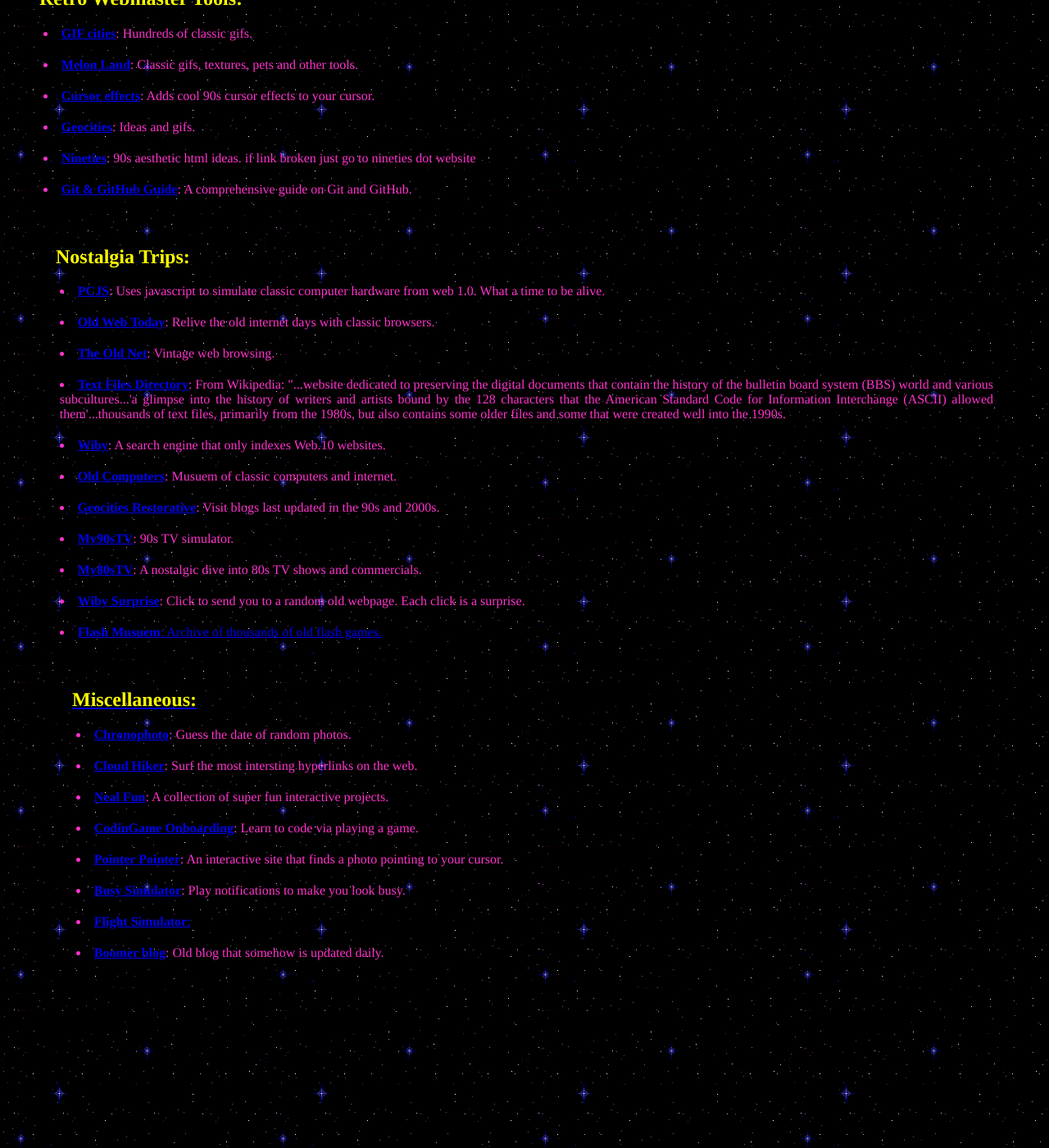
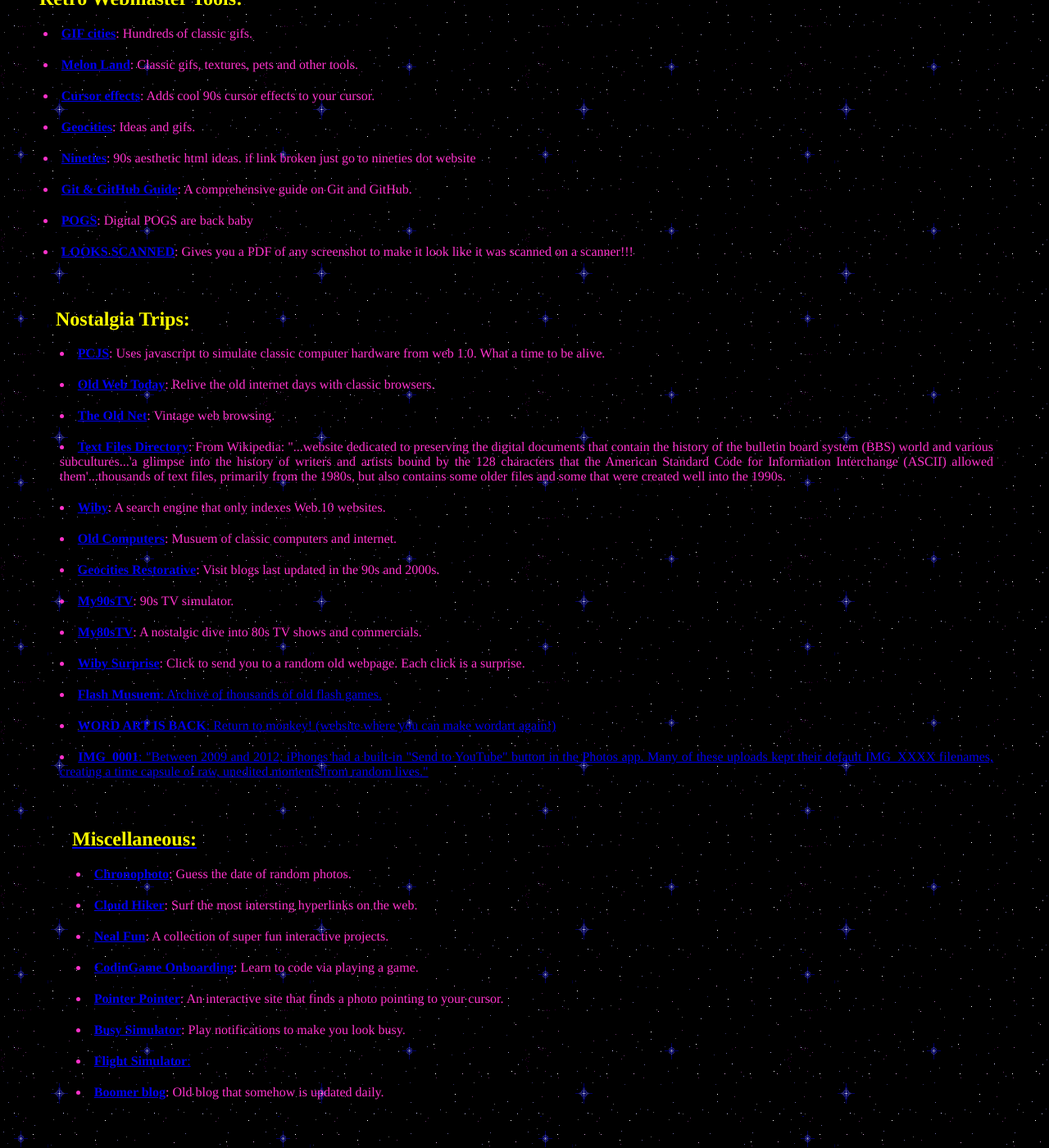
Before and after one commit to Catofminerva/Catofminerva.github.io, a Jekyll site: the page coolsite.html, which Jekyll copies as it is, in a window 1280 px wide and 1400 px high, scrolled down 1431 px. Shown: the whole window at 82% size. Built offline with Jekyll 4.4.1, drawn with Linux system fonts in a browser that asks for light colours.

Commit message:
Update coolsite.html

```diff
--- a/coolsite.html
+++ b/coolsite.html
@@ -169,6 +169,10 @@
                 <li><strong><a href="https://geocities/?q=cat">Geocities</a></strong>: Ideas and gifs.</li>
                 <li><strong><a href="nineties.website">Nineties</a></strong>: 90s aesthetic html ideas. if link broken just go to nineties dot website</li>
                 <li><strong><a href="https://fateen45.notion.site/Git-GitHub-61bc81766b2e4c7d9a346db3078ce833">Git & GitHub Guide</a></strong>: A comprehensive guide on Git and GitHub.</li>
+             <li><strong><a href="http://mikesdigitalpogpage.com/">POGS</a></strong>: Digital POGS are back baby</li>
+     <li><strong><a href="https://lookscanned.io/en/scan">LOOKS SCANNED</a></strong>: Gives you a PDF of any screenshot to make it look like it was scanned on a scanner!!!</li>
+
+
 
 
             </ul>
@@ -191,6 +195,10 @@
     <li><strong><a href="https://www.my80stv.com/">My80sTV</a></strong>: A nostalgic dive into 80s TV shows and commercials.</li>
     <li><strong><a href="https://wiby.me/surprise/">Wiby Surprise</a></strong>: Click to send you to a random old webpage. Each click is a surprise.</li>
     <li><strong><a href="https://flashmuseum.org/"</a>Flash Musuem</strong>: Archive of thousands of old flash games.</li>
+                    <li><strong><a href="https://www.makewordart.com/"</a>WORD ART IS BACK</strong>: Return to monkey! (website where you can make wordart again!)</li>
+                    <li><strong><a href="https://walzr.com/IMG_0001"</a>IMG_0001</strong>: "Between 2009 and 2012, iPhones had a built-in "Send to YouTube" button in the Photos app. Many of these uploads kept their default IMG_XXXX filenames, creating a time capsule of raw, unedited moments from random lives."</li>
+
+
             </ul>
         </div>
 
```
